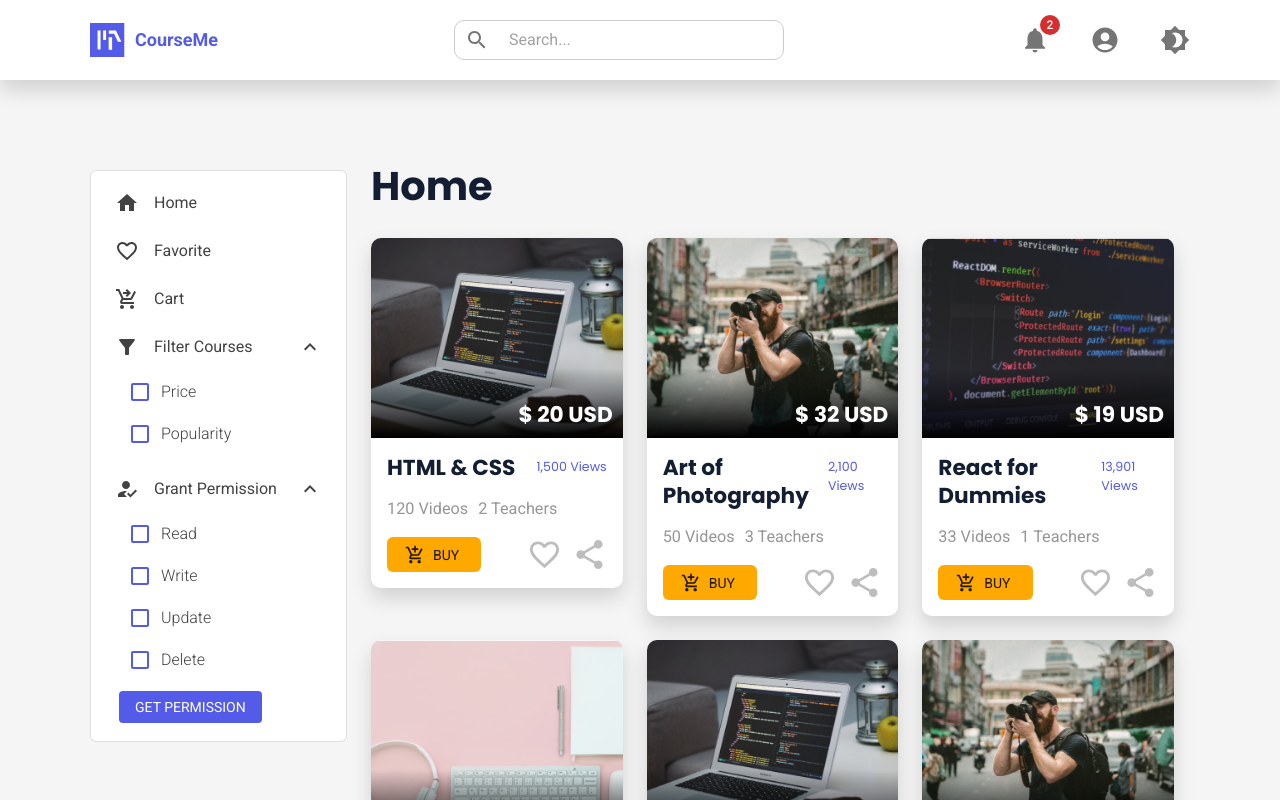
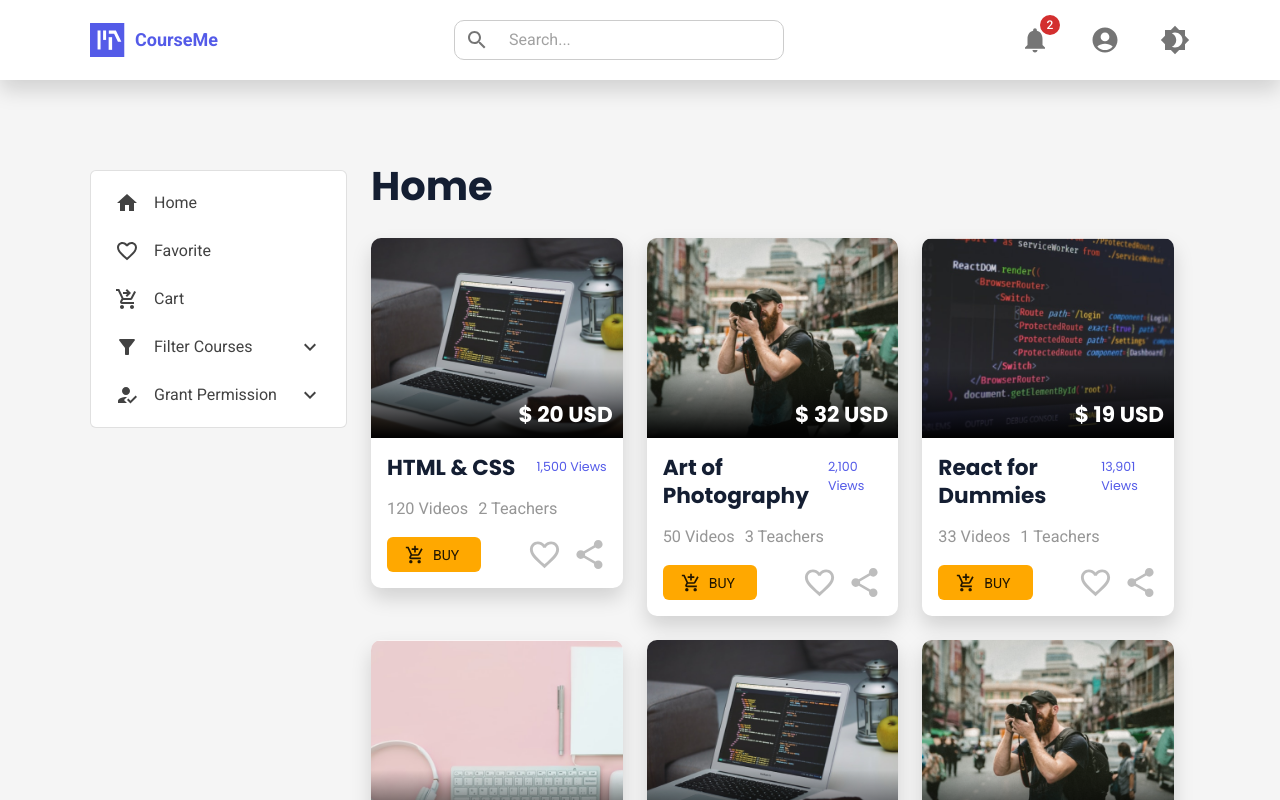
Before and after one commit to MaxCojocari/tum-web-lab6, a React (Create React App) app: page / in a window 1280 px wide. Shown: the top 800 px of the page. Built offline with nearby package versions, Linux system fonts and the light colour scheme.

Commit message:
fix: change to global state in collapsibles

```diff
--- a/src/App.tsx
+++ b/src/App.tsx
@@ -1,4 +1,4 @@
-import { useMemo, useState } from "react";
+import { Dispatch, SetStateAction, useMemo, useState } from "react";
 import {
   createTheme,
   CssBaseline,
@@ -17,20 +17,32 @@ import React from "react";
 interface AppContextType {
   cart: number[];
   favorite: number[];
-  setCart: React.Dispatch<React.SetStateAction<number[]>>;
-  setFavorite: React.Dispatch<React.SetStateAction<number[]>>;
+  sortCriteriaCollapsibleOpen: boolean;
+  permissionsCollapsibleOpen: boolean;
+  setCart: Dispatch<SetStateAction<number[]>>;
+  setFavorite: Dispatch<SetStateAction<number[]>>;
+  setSortCriteriaCollapsibleOpen: Dispatch<SetStateAction<boolean>>;
+  setPermissionsCollapsibleOpen: Dispatch<SetStateAction<boolean>>;
 }
 
 export const AppContext = React.createContext<AppContextType>({
   cart: [],
   favorite: [],
+  sortCriteriaCollapsibleOpen: false,
+  permissionsCollapsibleOpen: false,
   setCart: () => {},
   setFavorite: () => {},
+  setSortCriteriaCollapsibleOpen: () => {},
+  setPermissionsCollapsibleOpen: () => {},
 });
 
 function App() {
   const [mode, setMode] = useState<"light" | "dark">("light");
   const [cart, setCart] = useState<number[]>([]);
+  const [sortCriteriaCollapsibleOpen, setSortCriteriaCollapsibleOpen] =
+    useState(false);
+  const [permissionsCollapsibleOpen, setPermissionsCollapsibleOpen] =
+    useState(false);
   const [favorite, setFavorite] = useState<number[]>([]);
 
   const getDesignTokens = (mode: PaletteMode): ThemeOptions => ({
@@ -70,7 +82,18 @@ function App() {
   return (
     <ThemeProvider theme={theme}>
       <CssBaseline />
-      <AppContext.Provider value={{ cart, favorite, setCart, setFavorite }}>
+      <AppContext.Provider
+        value={{
+          cart,
+          favorite,
+          sortCriteriaCollapsibleOpen,
+          permissionsCollapsibleOpen,
+          setCart,
+          setFavorite,
+          setSortCriteriaCollapsibleOpen,
+          setPermissionsCollapsibleOpen,
+        }}
+      >
         <Routes>
           <Route path="/" element={<Home mode={mode} setMode={setMode} />} />
           <Route
--- a/src/components/CollapsiblePermissions.tsx
+++ b/src/components/CollapsiblePermissions.tsx
@@ -1,4 +1,4 @@
-import { useState } from "react";
+import { useContext } from "react";
 import {
   Box,
   Button,
@@ -11,6 +11,7 @@ import {
 import { ExpandLess, ExpandMore } from "@mui/icons-material";
 import CheckboxFilter from "./CheckboxFilter";
 import HowToRegIcon from "@mui/icons-material/HowToReg";
+import { AppContext } from "../App";
 
 const StyledButton = styled(Button)(({ theme }: any) => ({
   backgroundColor: "#545be8",
@@ -23,16 +24,22 @@ const StyledButton = styled(Button)(({ theme }: any) => ({
 }));
 
 export default function CollapsiblePermission() {
-  const [open, setOpen] = useState(true);
+  const { permissionsCollapsibleOpen, setPermissionsCollapsibleOpen } =
+    useContext(AppContext);
 
   return (
     <>
-      <ListItemButton onClick={(e) => setOpen(!open)} disableRipple>
+      <ListItemButton
+        onClick={(e) =>
+          setPermissionsCollapsibleOpen(!permissionsCollapsibleOpen)
+        }
+        disableRipple
+      >
         <HowToRegIcon sx={{ marginRight: "15px" }} />
         <ListItemText primary="Grant Permission" />
-        {open ? <ExpandLess /> : <ExpandMore />}
+        {permissionsCollapsibleOpen ? <ExpandLess /> : <ExpandMore />}
       </ListItemButton>
-      <Collapse in={open} timeout="auto" unmountOnExit>
+      <Collapse in={permissionsCollapsibleOpen} timeout="auto" unmountOnExit>
         <List
           component="div"
           disablePadding
--- a/src/components/CollapsibleSortCriteria.tsx
+++ b/src/components/CollapsibleSortCriteria.tsx
@@ -1,8 +1,9 @@
-import { useState } from "react";
+import { useContext } from "react";
 import { Collapse, List, ListItemButton, ListItemText } from "@mui/material";
 import { ExpandLess, ExpandMore } from "@mui/icons-material";
 import FilterAltIcon from "@mui/icons-material/FilterAlt";
 import CheckboxFilter from "./CheckboxFilter";
+import { AppContext } from "../App";
 
 export default function CollapsibleSortCriteria({
   onPriceCheckboxChange,
@@ -11,16 +12,22 @@ export default function CollapsibleSortCriteria({
   onPriceCheckboxChange: (isChecked: boolean) => void;
   onPopularityCheckboxChange: (isChecked: boolean) => void;
 }) {
-  const [open, setOpen] = useState(true);
+  const { sortCriteriaCollapsibleOpen, setSortCriteriaCollapsibleOpen } =
+    useContext(AppContext);
 
   return (
     <>
-      <ListItemButton onClick={(e) => setOpen(!open)} disableRipple>
+      <ListItemButton
+        onClick={(e) =>
+          setSortCriteriaCollapsibleOpen(!sortCriteriaCollapsibleOpen)
+        }
+        disableRipple
+      >
         <FilterAltIcon sx={{ marginRight: "15px" }} />
         <ListItemText primary="Filter Courses" />
-        {open ? <ExpandLess /> : <ExpandMore />}
+        {sortCriteriaCollapsibleOpen ? <ExpandLess /> : <ExpandMore />}
       </ListItemButton>
-      <Collapse in={open} timeout="auto" unmountOnExit>
+      <Collapse in={sortCriteriaCollapsibleOpen} timeout="auto" unmountOnExit>
         <List
           component="div"
           disablePadding
```
